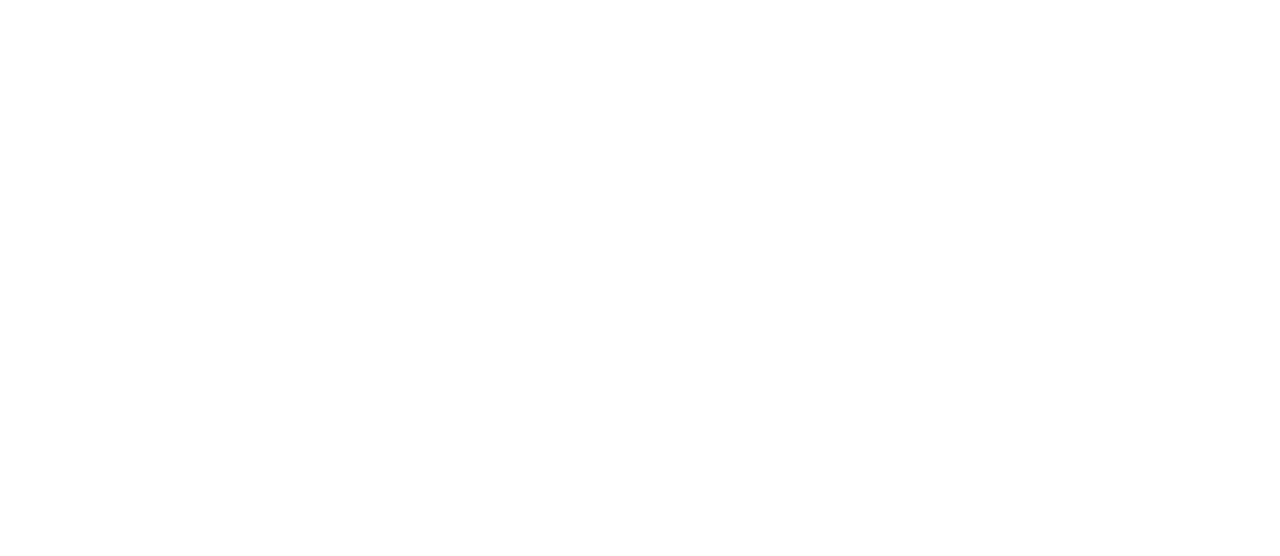
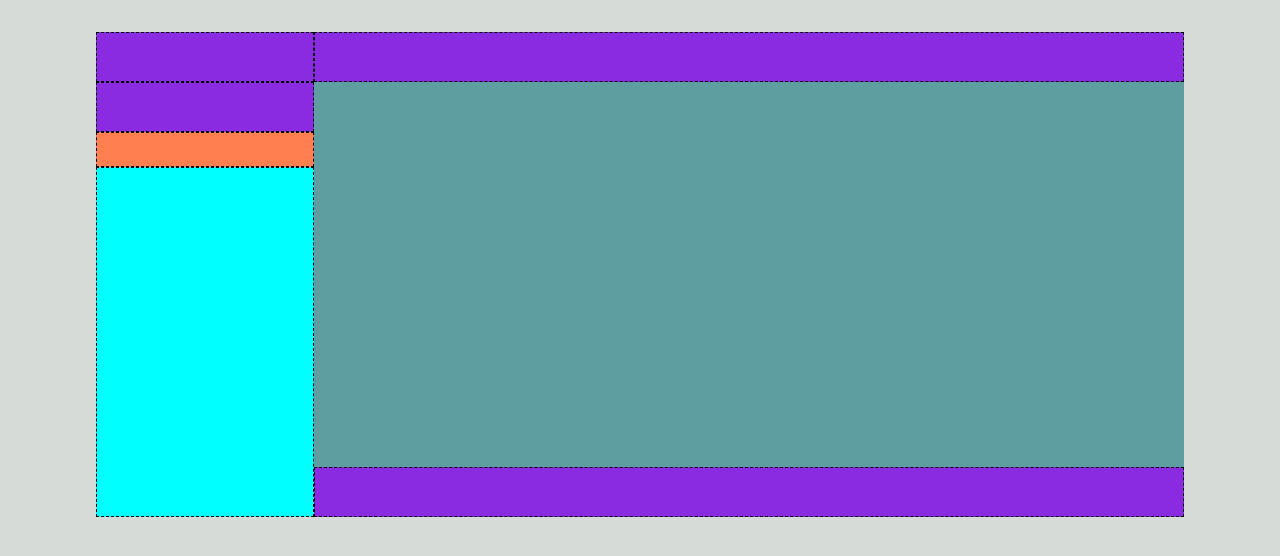
Before and after one commit to StefanRaluca/html-css-boolzapp, a plain HTML site: page index.html in a window 1280 px wide. Drawn offline with Linux system fonts and the light colour scheme.

Commit message:
add container with colored blocks

```diff
--- a/assets/style.css
+++ b/assets/style.css
@@ -1,10 +1,84 @@
-*{
+* {
     margin: 0;
     padding: 0;
     box-sizing: border-box;
 }
 
-body{
+body {
     font-family: Lato;
+    background-color: var(--boolzapp--primary--background);
+}
+
+:root {
+
+    --boolzapp--secondary--background: rgba(0, 150, 136, 1);
+    --boolzapp--primary--msg: rgba(213, 249, 186, 1);
+    --boolzapp--primary--background: rgba(215, 219, 215, 1);
+    --boolzapp--icons: rgba(158, 158, 158, 1);
+    --boolzapp--dark: rgb(15, 15, 15);
+    --boolzapp--light: rgba(255, 255, 255, 1);
+    --boolzapp--notifications: rgba(142, 218, 252, 1);
+}
+
+
+[class*="col-"] {
+    padding: 1rem;
+    border: 1px dashed black;
+}
+
+
+.container {
+    width: 90%;
+    display: flex;
+    margin: auto;
+    padding: 2rem;
+}
+
+.container_left {
+    width: 20%;
 
 }
+
+.container_right {
+    width: 80%;
+
+}
+
+
+
+.col-12 {
+    background-color: blueviolet;
+    height: 50px;
+}
+
+.search {
+    height: 35px;
+    background-color: coral;
+}
+
+
+.contacts {
+    height: 350px;
+    background-color: aqua;
+    border: 1px dashed;
+}
+
+
+.col-6 {
+    background-color: azure;
+    height: 30px;
+}
+
+.center_container {
+    height: 385px;
+    background-color: cadetblue;
+}
+
+
+
+@media screen and (max-width: 991px) {}
+
+
+
+
+@media screen and (max-width: 540px) {}
--- a/index.html
+++ b/index.html
@@ -9,11 +9,58 @@
         href="https://fonts.googleapis.com/css2?family=Lato:ital,wght@0,100;0,300;0,400;0,700;0,900;1,100;1,300;1,400;1,700;1,900&display=swap"
         rel="stylesheet">
     <meta name="viewport" content="width=device-width, initial-scale=1.0">
+    <link rel="stylesheet" href="./assets/style.css">
     <title>Boolzapp</title>
 </head>
 
 <body>
+    <div class="container">
+        <div class="container_left">
+            <div class="row">
+                <div class="col-12 col-md">
 
+                </div>
+                <div class="col-12 col-md ">
+
+                </div>
+                <div class="col-12 search  col-sm">
+
+                </div>
+                <div class="contacts">
+
+                </div>
+            </div>
+        </div>
+
+
+
+        <div class="container_right">
+
+
+            <div class="top_container">
+                <div class="row">
+                    <div class="col-12"></div>
+                </div>
+            </div>
+
+            <div class="center_container">
+                <div class="msg_top">
+
+                </div>
+                <div class="msg_bottom">
+
+                </div>
+            </div>
+
+            <div class="bottom_container">
+                <div class="row">
+                    <div class="col-12"></div>
+                </div>
+            </div>
+
+        </div>
+
+    </div>
 </body>
 
 </html>
```
